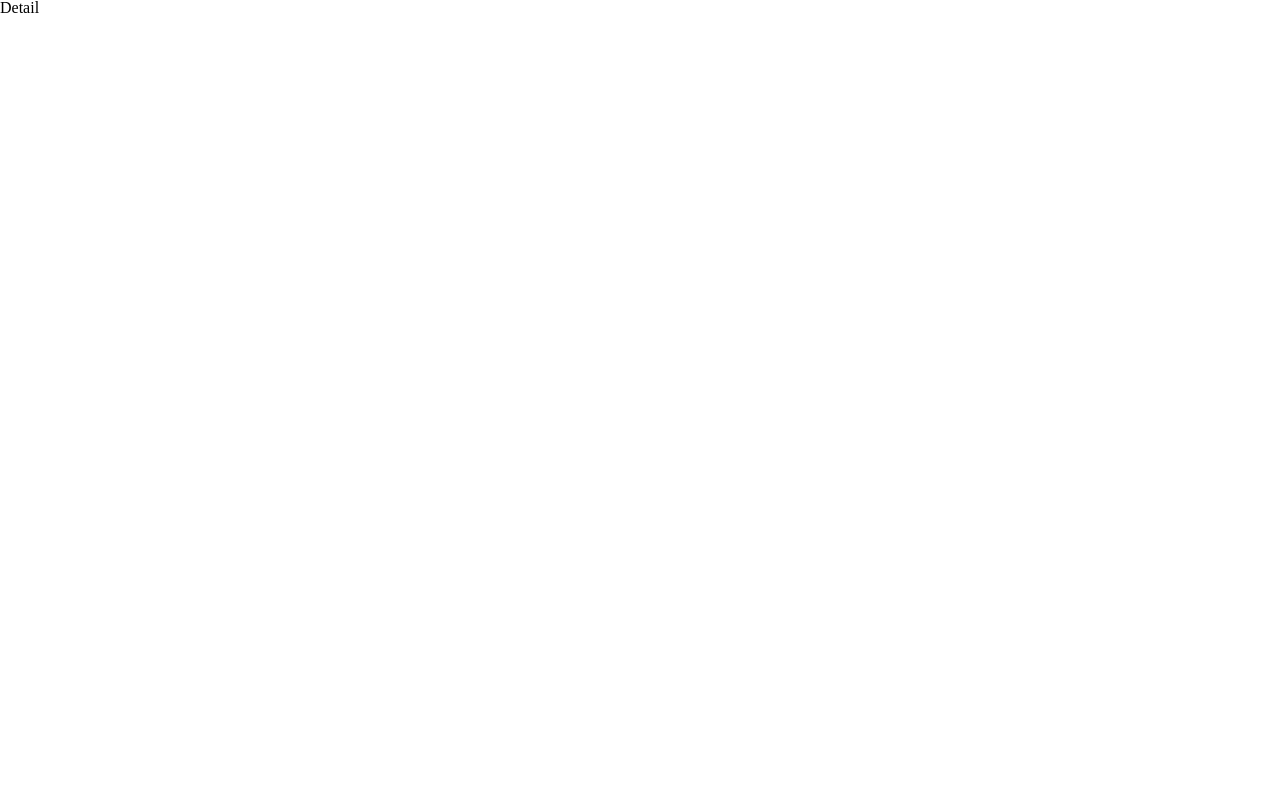
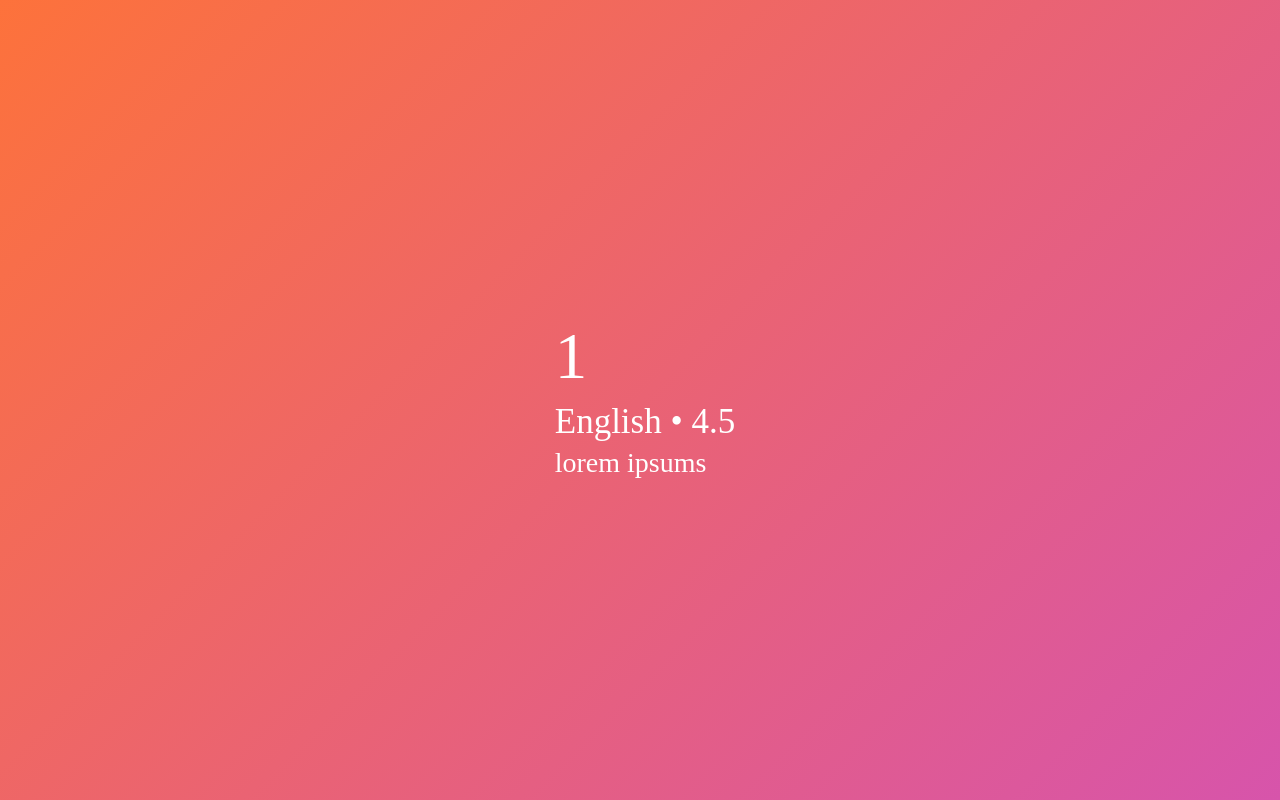
Before and after one commit to bopboy/graphql-movie-app, a React (Create React App) app: page /#/1 in a window 1280 px wide. Built offline with nearby package versions, Linux system fonts and the light colour scheme.

Commit message:
07 스타일링

```diff
--- a/src/components/Movie.js
+++ b/src/components/Movie.js
@@ -1,9 +1,29 @@
 import React from 'react'
 import { Link } from 'react-router-dom'
+import styled from 'styled-components'
 
-const Movie = ({ id }) => {
+const Container = styled.div`
+    height:280px;
+    width: 100%;
+    box-shadow: 0 3px 6px rgba(0,0,0,0.16), 0 3px 6px rgba(0,0,0,0.23);
+    overflow: hidden;
+    border-radius: 7px;
+`
+const Poster = styled.div`
+    background-image: url(${props => props.bg});
+    height: 100%;
+    width: 100%;
+    background-size: cover;
+    background-position: center center;
+`
+const Movie = ({ id, bg }) => {
+    console.log(bg)
     return (
-        <div><Link to={`/${id}`}>{id}</Link></div>
+        <Container>
+            <Link to={`/${id}`}>
+                <Poster bg={bg} />
+            </Link>
+        </Container>
     )
 }
 
--- a/src/routes/Detail.js
+++ b/src/routes/Detail.js
@@ -2,17 +2,48 @@
 import { useParams } from 'react-router-dom'
 import { gql } from 'apollo-boost'
 import { useQuery } from '@apollo/react-hooks'
+import styled from 'styled-components'
 
 const GET_MOVIE = gql`
   query getMovie($id: Int!) {
     movie(id: $id) {
-      id
+    #   id
       title
       medium_cover_image
       summary
+      rating
+      language
     }
   }
-`;
+`
+const Container = styled.div`
+    height: 100vh;
+    background-image: linear-gradient(-45deg, #d754ab, #fd723b);
+    width: 100%;
+    display: flex;
+    justify-content: space-around;
+    align-items: center;
+    color: white;
+`
+const Column = styled.div`
+    margin-left: 10px;
+`
+const Title = styled.h1`
+    font-size: 65px;
+    margin-bottom: 15px;
+`
+const SubTitle = styled.h4`
+    font-size: 35px;
+    margin-bottom: 10px;
+`
+const Description = styled.p`
+    font-size: 28px;
+`
+const Poster = styled.div`
+    width: 25%;
+    height: 60%;
+    background-color: transparent;
+`
 const Detail = () => {
     const { id } = useParams()
     const { loading, data } = useQuery(GET_MOVIE, {
@@ -20,11 +51,18 @@
             id: parseInt(id)
         }
     })
-    console.log(loading, data)
-    if (loading) return "Loading..."
-    if (data && data.movie) return data.movie.title
+    // if (loading) return "Loading..."
+    // if (data && data.movie) return data.movie.title
     return (
-        <div>Detail</div>
+        <Container>
+            <Column>
+                <Title>
+                    {id}
+                </Title>
+                <SubTitle>English • 4.5</SubTitle>
+                <Description>lorem ipsums</Description>
+            </Column>
+        </Container>
     )
 }
 export default Detail
--- a/src/routes/Home.js
+++ b/src/routes/Home.js
@@ -42,6 +42,14 @@
     font-weight: 500;
     margin-top:10px;
 `
+const Movies = styled.div`
+    display: grid;
+    grid-template-columns: repeat(4, 1fr);
+    grid-gap: 25px;
+    width: 60%;
+    position: relative;
+    top: -50px;
+`
 const Home = () => {
     const { loading, error, data } = useQuery(GET_MOVIES)
     if (error) return <div>{error}</div>
@@ -52,7 +60,13 @@
                 <SubTitle>asd</SubTitle>
             </Header>
             {loading && <Loading>Loading...</Loading>}
-            {!loading && data.movies && data.movies.map(m => <Movie key={m.id} id={m.id} />)}
+            {!loading && data.movies && (
+                <Movies>
+                    {data.movies.map(m =>
+                        <Movie key={m.id} id={m.id} bg={m.medium_cover_image} />
+                    )}
+                </Movies>
+            )}
         </Container>
     )
 }
```
